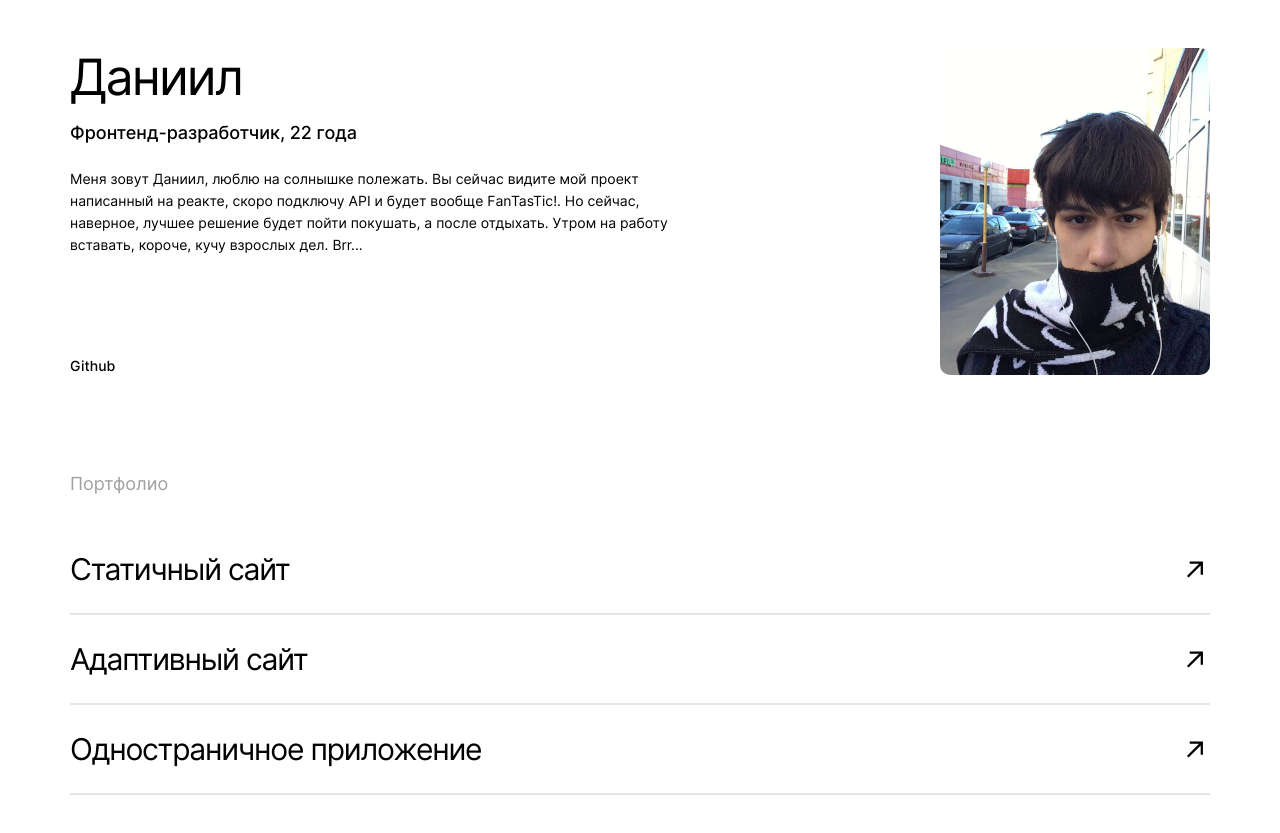
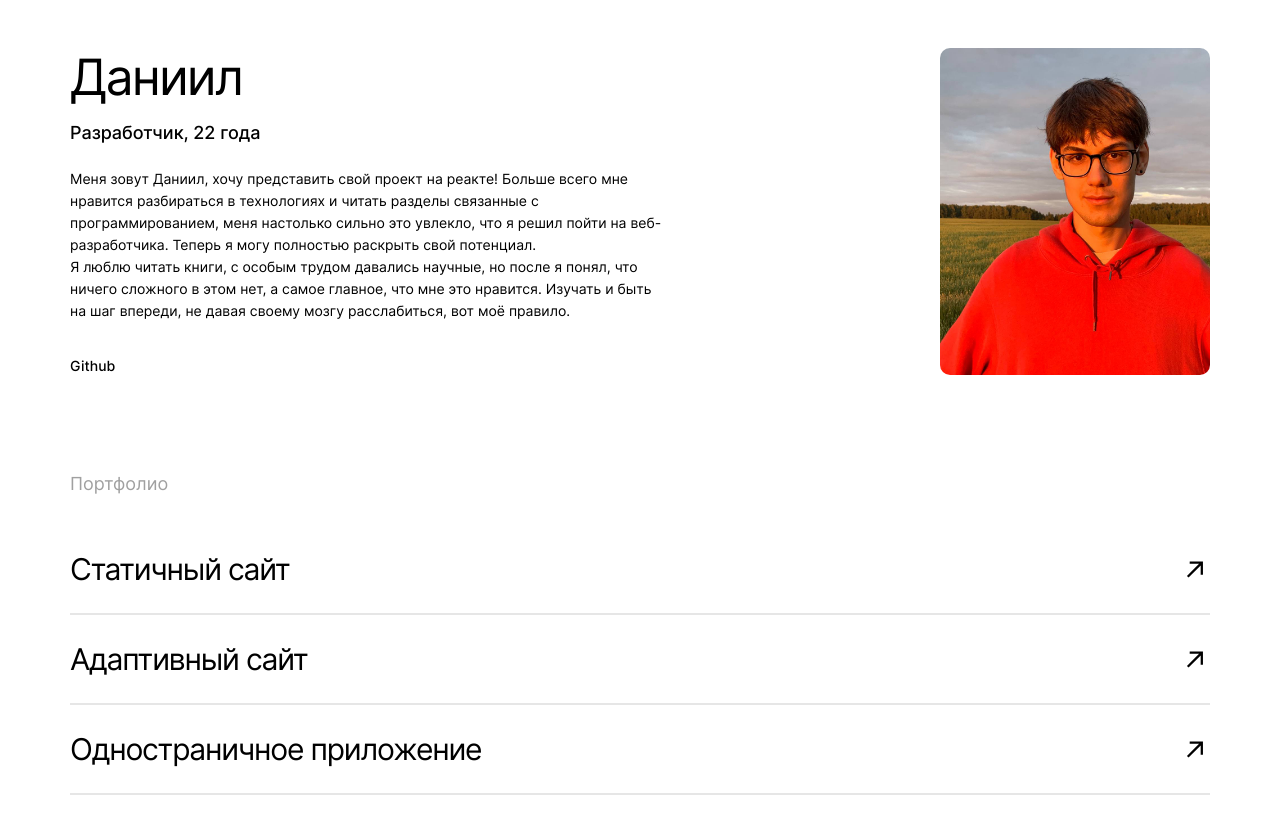
Before and after one commit to katokinawa/movies-explorer-frontend, a React (Create React App) app: page / in a window 1280 px wide. Shown: the part 2060-2893 px from the top of the page. Built offline with nearby package versions, Linux system fonts and the light colour scheme; the HTML template or start-up script is replaced by a standard one.

Commit message:
fix: about me information

```diff
--- a/src/components/Main/AboutMe/AboutMe.js
+++ b/src/components/Main/AboutMe/AboutMe.js
@@ -9,14 +9,12 @@ function AboutMe() {
         <div className="img-student"></div>
         <h3 className="title aboutme__title">Даниил</h3>
         <p className="subtitle aboutme__subtitle">
-          Фронтенд-разработчик, 22 года
+          Разработчик, 22 года
         </p>
         <p className="subtitle aboutme__subtitle">
-          Меня зовут Даниил, люблю на солнышке полежать. Вы сейчас видите мой
-          проект написанный на реакте, скоро подключу API и будет вообще
-          FanTasTic!. Но сейчас, наверное, лучшее решение будет пойти покушать,
-          а после отдыхать. Утром на работу вставать, короче, кучу взрослых дел.
-          Brr...
+            Меня зовут Даниил, хочу представить свой проект на реакте!
+            Больше всего мне нравится разбираться в технологиях и читать разделы связанные с программированием, меня настолько сильно это увлекло, что я решил пойти на веб-разработчика. Теперь я могу полностью раскрыть свой потенциал.<br />
+            Я люблю читать книги, с особым трудом давались научные, но после я понял, что ничего сложного в этом нет, а самое главное, что мне это нравится. Изучать и быть на шаг впереди, не давая своему мозгу расслабиться, вот моё правило.
         </p>
       </div>
       <a
```
Also changed, not shown: src/images/student.jpg.
